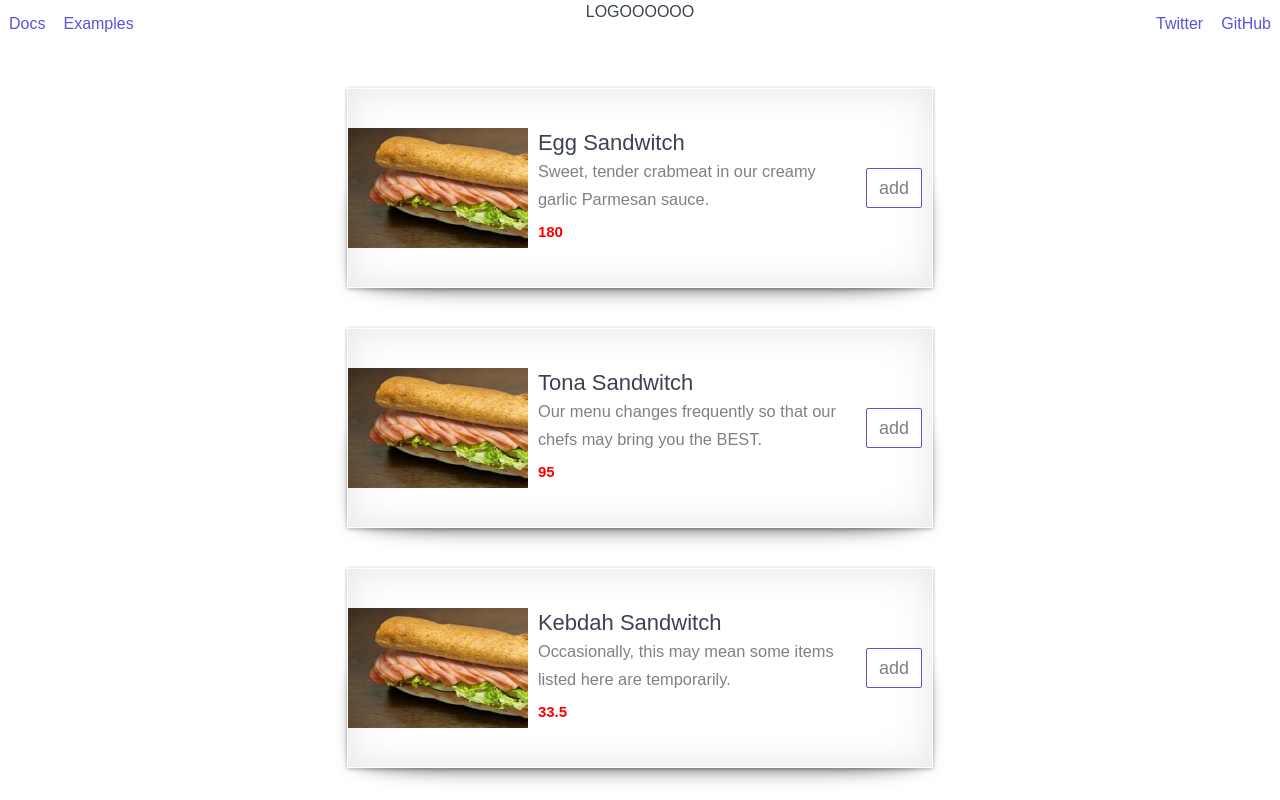
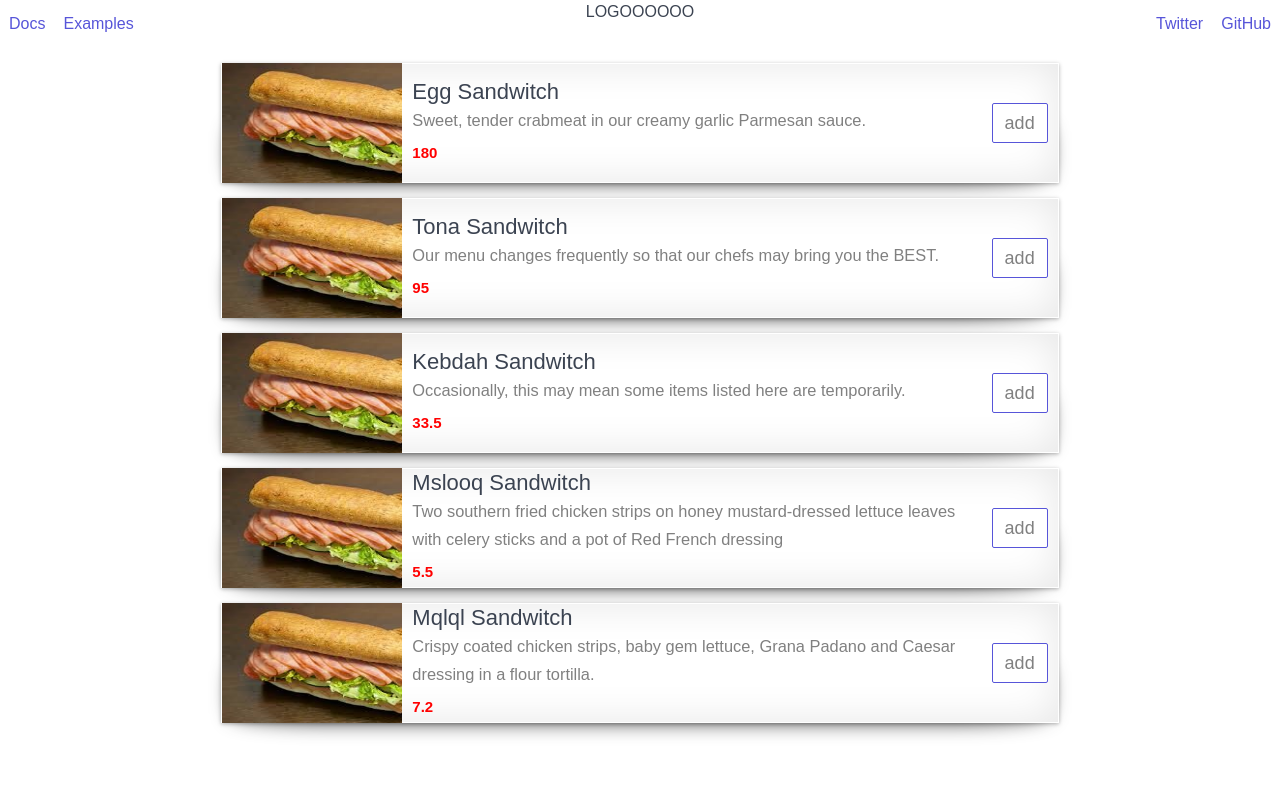
Before and after one commit to kmfh83/restaurants, a React (Create React App) app: page / in a window 1280 px wide. Shown: the top 800 px of the page. Built offline with nearby package versions, Linux system fonts and the light colour scheme.

Commit message:
edit css (#4)

```diff
--- a/src/style.css
+++ b/src/style.css
@@ -132,10 +132,10 @@ h2 {
 	top:80px;
 }
 .box {
-	width:70%;
-	height:200px;
+
+	height:120px;
 	background:#FFF;
-	margin:40px auto;
+	margin:15px auto;
   border: 1px solid #fff;
 }
 /*==================================================
```
